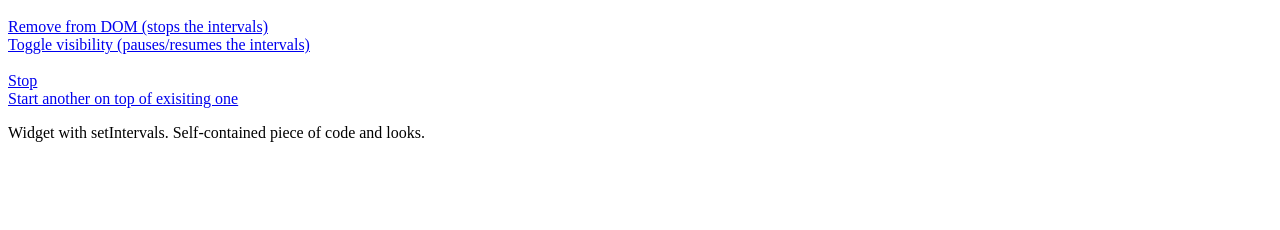
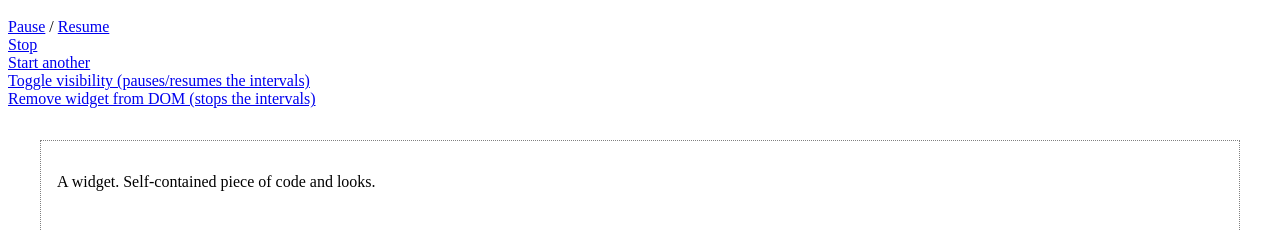
Before and after one commit to ncr/at_intervals, a plain HTML site: page example.html in a window 1280 px wide. Shown: the part 48-278 px from the top of the page. Drawn offline with nearby package versions, Linux system fonts and the light colour scheme.

Commit message:
Updated examples and refactored private functions

```diff
--- a/example.html
+++ b/example.html
@@ -5,11 +5,14 @@
 </head>
 <body>
   <h1>Observe the Firebug Console</h1>
-  <a href="#" id="remove_from_dom">Remove from DOM (stops the intervals)</a><br />
+
+  <a href="#" id="pause">Pause</a> /
+  <a href="#" id="resume">Resume</a><br />
+  <a href="#" id="stop">Stop</a><br />
+  <a href="#" id="start_another">Start another</a><br />
   <a href="#" id="toggle_visibility">Toggle visibility (pauses/resumes the intervals)</a><br />
-  <a href="#" id="pause_resume">Pause/Resume</a><br />
-  <a href="#" id="stop">Stop</a><br />
-  <a href="#" id="start_another">Start another on top of exisiting one</a><br />
+  <a href="#" id="remove_from_dom">Remove widget from DOM (stops the intervals)</a><br />
+
   <script type="text/javascript">
     $("#remove_from_dom").click(function(){
       $("#tagsoup1").empty()
@@ -21,10 +24,12 @@
       return false
     });
 
-    $("#pause_resume").toggle(function(){
+    $("#pause").click(function(){
       $("#widget").data("foo").should_pause = true
       return false
-    }, function() {
+    });
+
+    $("#resume").click(function(){
       $("#widget").data("foo").should_pause = false
       return false
     });
@@ -36,23 +41,22 @@
 
     $("#start_another").click(function(){
       $("#widget").at_intervals(function(){
-        console.log("Another one...")
+        console.log("Doing some other work now...")
       }, { name: "foo", delay: 500 })
       return false
     })
   </script>
 
-
   <div id="tagsoup1">
     <div id="tagsoup2">
 
-      <div id="widget">
-        <p>Widget with setIntervals. Self-contained piece of code and looks.</p>
+      <div id="widget" style="border: 1px dotted gray; margin: 2em; padding: 1em; height: 150px">
+        <p>A widget. Self-contained piece of code and looks.</p>
         <div id="logic" style="background-color: red; width: 66px; height: 66px"></div>
 
         <script type="text/javascript">
           $("#widget").at_intervals(function(){
-            console.log("working...")
+            console.log("Working...")
             $("#logic").toggle(200)
           }, { name: "foo" });
         </script>
--- a/jquery.at_intervals.js
+++ b/jquery.at_intervals.js
@@ -12,22 +12,22 @@
 
       var helper = {
         should_stop: function() { // used to completely remove the interval
-          return this.removed_from_dom() || this.user_wants_to_stop()
+          return !this.element_in_dom() || this.user_wants_to_stop()
         },
         should_work: function() { // used to pause/resume the interval
-          return this.is_visible() && !this.user_wants_to_pause()
-        },
-        removed_from_dom: function() {
-          return e.parents("html").length == 0
+          return this.element_visible() && !this.user_wants_to_pause()
         },
         user_wants_to_stop: function() {
           return e.data(name).should_stop == true
         },
-        is_visible: function() {
-          return e.parents("*").andSelf().not(":visible").length == 0
-        },
         user_wants_to_pause: function() {
           return e.data(name).should_pause == true
+        },
+        element_in_dom: function() {
+          return e.parents("html").length > 0
+        },
+        element_visible: function() {
+          return e.parents("*").andSelf().not(":visible").length == 0
         },
         stop: function(interval_id) {
           clearInterval(interval_id)
```
